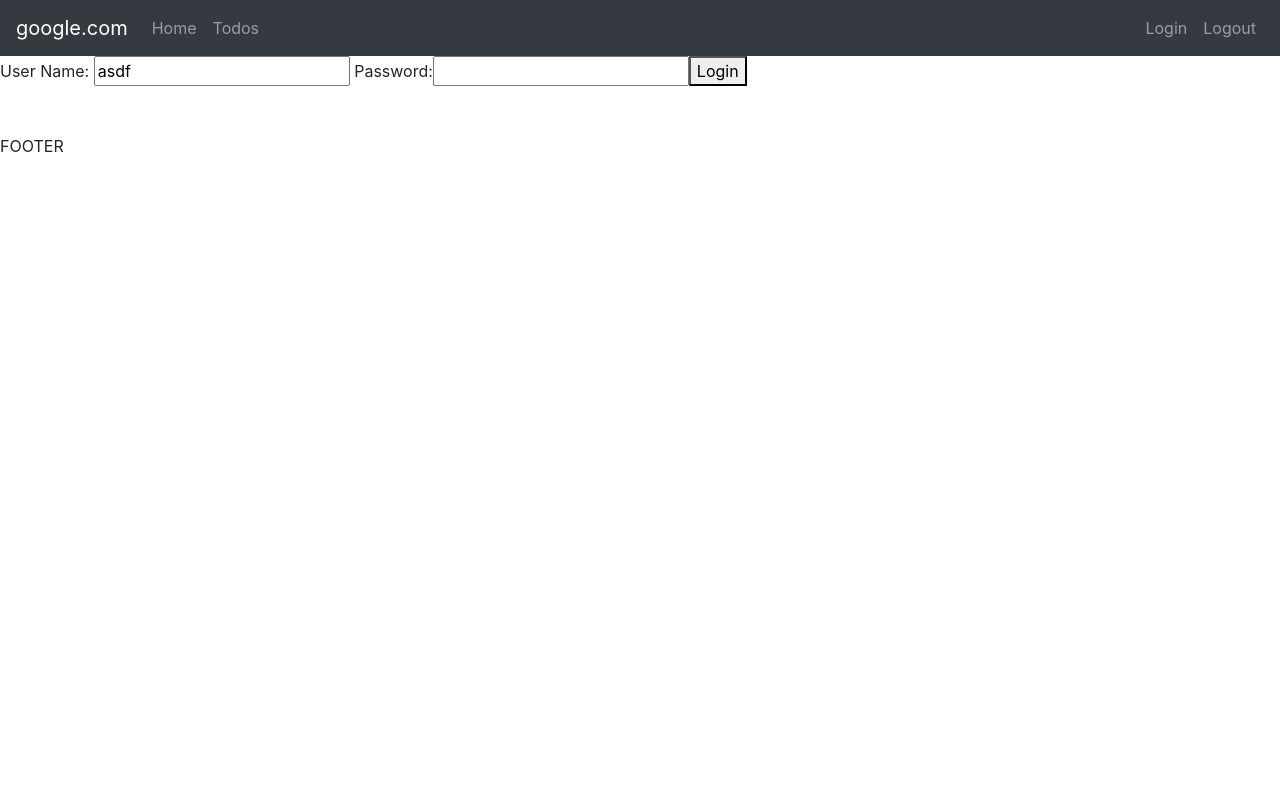
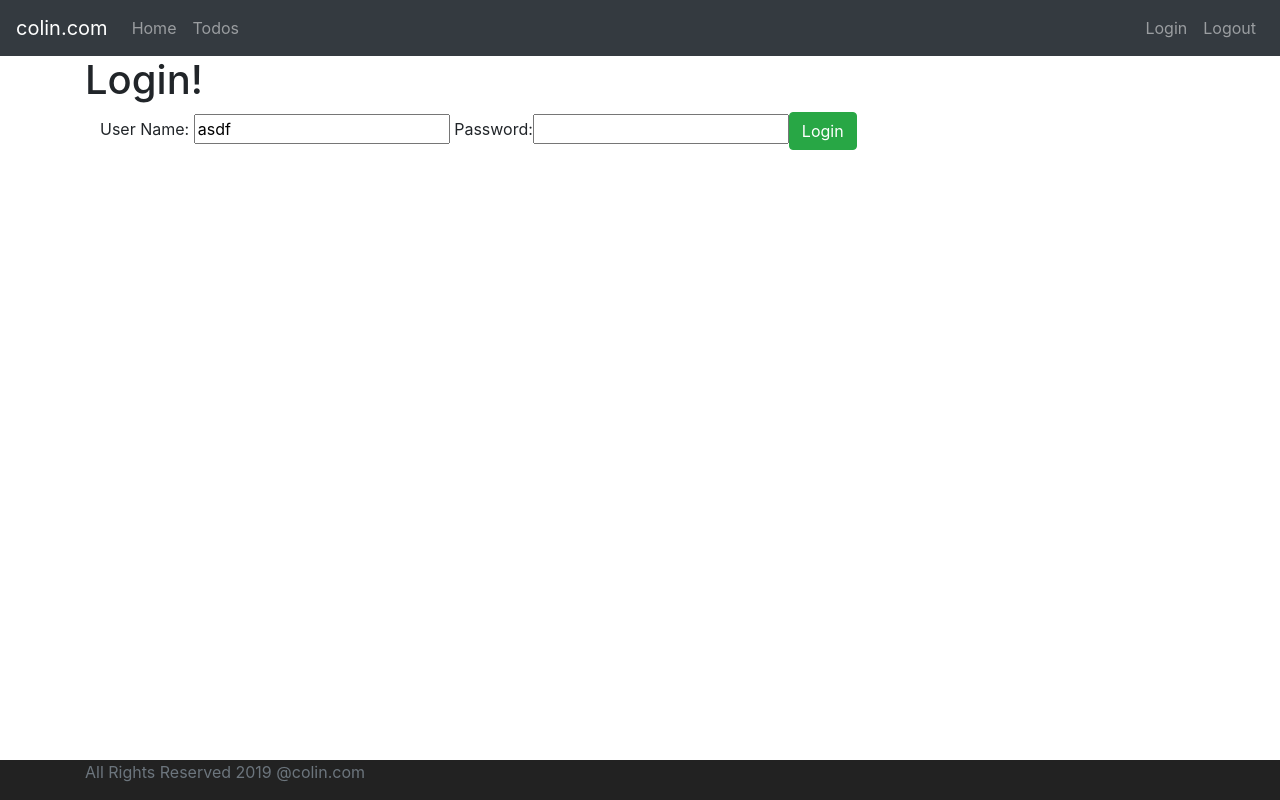
Before and after one commit to colin1004/angular_spring, an Angular app: page / in a window 1280 px wide. Built offline with nearby package versions, Linux system fonts and the light colour scheme.

Commit message:
style footer

```diff
--- a/src/app/app.component.html
+++ b/src/app/app.component.html
@@ -4,7 +4,7 @@
 <!-- <div>Component Content</div> -->
 
 <app-menu></app-menu>
-
-<router-outlet></router-outlet>
-
+<div class="container">
+  <router-outlet></router-outlet>
+</div>
 <app-footer></app-footer>
--- a/src/app/footer/footer.component.css
+++ b/src/app/footer/footer.component.css
@@ -0,0 +1,7 @@
+.footer {
+  position: absolute;
+  bottom: 0;
+  width: 100%;
+  height: 40px;
+  background-color: #222222;
+}
--- a/src/app/footer/footer.component.html
+++ b/src/app/footer/footer.component.html
@@ -1,3 +1,5 @@
-<BR /><BR />
-
-FOOTER
+<footer class="footer">
+  <div class="container">
+    <span class="text-muted">All Rights Reserved 2019 @colin.com</span>
+  </div>
+</footer>
--- a/src/app/list-todos/list-todos.component.html
+++ b/src/app/list-todos/list-todos.component.html
@@ -1,4 +1,7 @@
-<table border="1">
+<h1>My Todo's</h1>
+
+<div class="container">
+  <table class="table">
     <caption>
       My Todo's
     </caption>
@@ -17,3 +20,4 @@
       </tr>
     </tbody>
   </table>
+</div>
--- a/src/app/login/login.component.html
+++ b/src/app/login/login.component.html
@@ -1,4 +1,7 @@
-<small *ngIf="invalidLogin">{{ errorMessage }}</small>
+<h1>Login!</h1>
+
+<div class="container">
+  <div class="alert alert-warning" *ngIf="invalidLogin">{{ errorMessage }}</div>
 
   <div>
     User Name:
@@ -8,5 +11,6 @@
       [(ngModel)]="password"
     />
     <!-- User Name: {{ username }}; -->
-  <button (click)="handleLogin()">Login</button>
+    <button (click)="handleLogin()" class="btn btn-success">Login</button>
   </div>
+</div>
--- a/src/app/menu/menu.component.html
+++ b/src/app/menu/menu.component.html
@@ -1,6 +1,6 @@
 <header>
   <nav class="navbar navbar-expand-md navbar-dark bg-dark">
-    <div><a href="www.google.com" class="navbar-brand">google.com</a></div>
+    <div><a href="www.google.com" class="navbar-brand">colin.com</a></div>
 
     <ul class="navbar-nav">
       <li><a href="/welcome/asdf" class="nav-link">Home</a></li>
--- a/src/app/welcome/welcome.component.html
+++ b/src/app/welcome/welcome.component.html
@@ -1,5 +1,5 @@
-<div>Welcome {{ name }}. Welcome to our awesome App.</div>
-<div>
-  You can manage your todos
+<h1>Welcome !</h1>
+<div class="container">
+  Welcome {{ name }}. You can manage your todos
   <a routerLink="/todos">here</a>
 </div>
```
Lines whose indentation alone changed are shown as unchanged.
